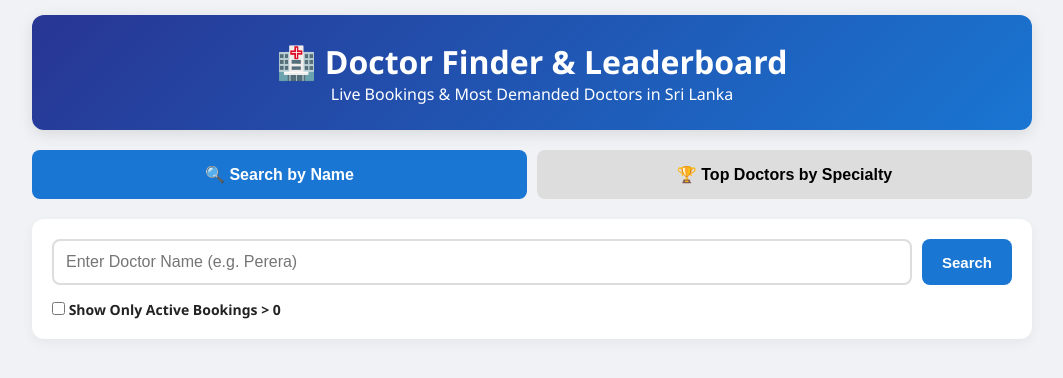
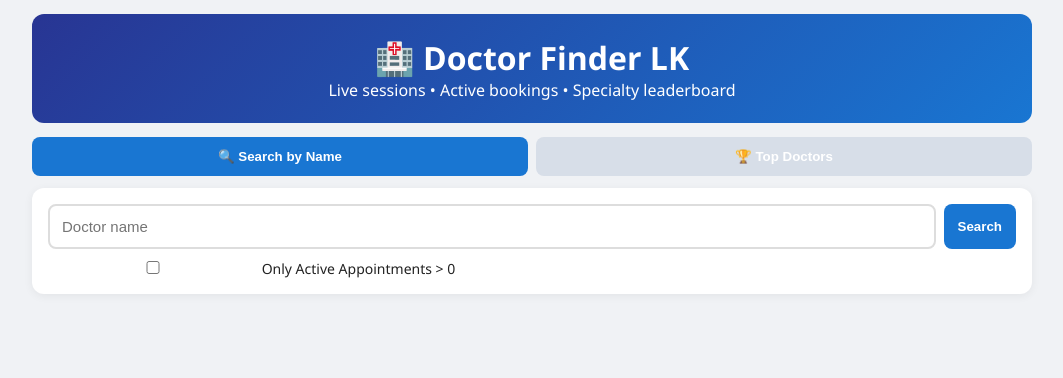
Before and after one commit to RV00095/Doc-Finder, a Flask app: page / in a window 1280 px wide. Shown: the top 378 px of the page, without its empty margins (108-1171 px from the left). Run offline with Flask 3, Linux system fonts and the light colour scheme.

Commit message:
index.html

```diff
--- a/templates/index.html
+++ b/templates/index.html
@@ -1,302 +1,218 @@
 <!DOCTYPE html>
 <html lang="en">
 <head>
-    <meta charset="UTF-8">
-    <meta name="viewport" content="width=device-width, initial-scale=1">
-    <title>Doctor Finder & Leaderboard - Sri Lanka</title>
+<meta charset="UTF-8" />
+<meta name="viewport" content="width=device-width, initial-scale=1" />
+<title>Doctor Finder LK</title>
 <style>
-        * { box-sizing: border-box; margin: 0; padding: 0; }
-        body { font-family: 'Segoe UI', Tahoma, sans-serif; background: #f0f2f5; color: #222; padding: 15px; }
-        .container { max-width: 1000px; margin: 0 auto; }
-        header { background: linear-gradient(135deg, #283593, #1976d2); color: #fff; padding: 25px; border-radius: 12px; text-align: center; margin-bottom: 20px; box-shadow: 0 4px 15px rgba(0,0,0,0.1); }
-
-        .tabs { display: flex; gap: 10px; margin-bottom: 20px; }
-        .tab-btn { flex: 1; padding: 15px; background: #ddd; border: none; font-size: 16px; font-weight: bold; border-radius: 8px; cursor: pointer; transition: 0.3s; }
-        .tab-btn.active { background: #1976d2; color: #fff; }
-
-        .tab-content { display: none; }
-        .tab-content.active { display: block; }
-
-        .search-card { background: #fff; padding: 20px; border-radius: 12px; box-shadow: 0 4px 12px rgba(0,0,0,0.05); margin-bottom: 20px; }
-        .input-group { display: flex; gap: 10px; flex-wrap: wrap; }
-        input[type="text"], select { flex: 1; min-width: 240px; padding: 12px; border: 2px solid #ddd; border-radius: 8px; font-size: 16px; }
-        .btn { padding: 12px 20px; border: none; border-radius: 8px; font-size: 15px; font-weight: bold; cursor: pointer; color: #fff; background: #1976d2; }
-        .btn-green { background: #2e7d32; }
-        .btn-green:hover { background: #1b5e20; }
-
-        .status-bar { background: #e3f2fd; color: #0d47a1; padding: 12px; border-radius: 8px; margin-bottom: 16px; font-weight: bold; display: none; text-align: center; }
-
-        .card { background: #fff; border-radius: 10px; margin-bottom: 20px; padding: 15px; border-left: 5px solid #1976d2; box-shadow: 0 2px 10px rgba(0,0,0,0.1); }
-        .doc-name { font-size: 20px; font-weight: bold; color: #b71c1c; margin-bottom: 5px;}
-        .hosp-name { font-size: 16px; font-weight: bold; color: #1976d2; background: #e3f2fd; padding: 5px 10px; border-radius: 5px; display: inline-block; margin-bottom: 10px; border: 1px solid #90caf9;}
-
-        table { width: 100%; border-collapse: collapse; font-size: 14px; margin-top: 10px; }
-        th, td { padding: 10px; text-align: left; border-bottom: 1px solid #eee; }
-        th { background: #f5f5f5; }
-        .booked { background: #c8e6c9; color: #1b5e20; padding: 4px 10px; border-radius: 10px; font-weight: bold; }
-
-        .leaderboard-item { display: flex; justify-content: space-between; align-items: center; padding: 15px; border-bottom: 1px solid #eee; }
-        .leaderboard-item:nth-child(1) .rank { font-size: 24px; color: gold; }
-        .leaderboard-item:nth-child(2) .rank { font-size: 20px; color: silver; }
-        .leaderboard-item:nth-child(3) .rank { font-size: 18px; color: #cd7f32; }
-        .rank { font-size: 16px; font-weight: bold; width: 40px; }
-        .stats { text-align: right; }
-        .big-number { font-size: 24px; font-weight: bold; color: #2e7d32; }
-
-        /* Filters */
-        .filters { margin-top: 15px; font-size: 14px; }
-        .filters label { margin-right: 15px; cursor: pointer; font-weight: bold; }
+*{box-sizing:border-box;margin:0;padding:0}
+body{font-family:Segoe UI,Tahoma,sans-serif;background:#f0f2f5;color:#222;padding:14px}
+.wrap{max-width:1000px;margin:0 auto}
+header{background:linear-gradient(135deg,#283593,#1976d2);color:#fff;padding:22px;border-radius:12px;text-align:center;margin-bottom:14px}
+.tabs{display:flex;gap:8px;margin-bottom:12px}
+.tab{flex:1;padding:12px;border:0;border-radius:8px;font-weight:700;background:#d7dee8;cursor:pointer}
+.tab.on{background:#1976d2;color:#fff}
+.panel{display:none}.panel.on{display:block}
+.box{background:#fff;border-radius:12px;padding:16px;margin-bottom:12px;box-shadow:0 2px 10px rgba(0,0,0,.06)}
+.row{display:flex;gap:8px;flex-wrap:wrap}
+input,select{flex:1;min-width:210px;padding:12px;border:2px solid #ddd;border-radius:8px;font-size:15px}
+button{padding:12px 14px;border:0;border-radius:8px;background:#1976d2;color:#fff;font-weight:700;cursor:pointer}
+.btn-green{background:#2e7d32}
+.status{display:none;background:#e3f2fd;color:#0d47a1;padding:10px;border-radius:8px;margin-bottom:10px;font-weight:600}
+.card{background:#fff;border-left:5px solid #1976d2;border-radius:10px;padding:14px;margin-bottom:12px}
+.name{font-size:18px;font-weight:800;color:#b71c1c}
+.hosp{display:inline-block;margin:8px 0;background:#e3f2fd;color:#0d47a1;border:1px solid #90caf9;padding:5px 10px;border-radius:6px;font-weight:700}
+table{width:100%;border-collapse:collapse;font-size:14px;margin-top:8px}
+th,td{padding:8px;border-bottom:1px solid #eee;text-align:left}
+.bk{background:#c8e6c9;color:#1b5e20;padding:2px 8px;border-radius:10px;font-weight:700}
+.lb{display:flex;justify-content:space-between;gap:10px;padding:12px 0;border-bottom:1px solid #eee}
+.big{font-size:22px;font-weight:800;color:#2e7d32}
+small{color:#666}
 </style>
 </head>
 <body>
-
-<div class="container">
+<div class="wrap">
   <header>
-        <h1>🏥 Doctor Finder & Leaderboard</h1>
-        <p>Live Bookings & Most Demanded Doctors in Sri Lanka</p>
+    <h1>🏥 Doctor Finder LK</h1>
+    <p>Live sessions • Active bookings • Specialty leaderboard</p>
   </header>
 
   <div class="tabs">
-        <button class="tab-btn active" onclick="switchTab('searchTab')">🔍 Search by Name</button>
-        <button class="tab-btn" onclick="switchTab('topTab')">🏆 Top Doctors by Specialty</button>
+    <button class="tab on" onclick="go('search')">🔍 Search by Name</button>
+    <button class="tab" onclick="go('top')">🏆 Top Doctors</button>
   </div>
 
-    <!-- TAB 1: SEARCH -->
-    <div id="searchTab" class="tab-content active">
-        <div class="search-card">
-            <div class="input-group">
-                <input type="text" id="docInput" placeholder="Enter Doctor Name (e.g. Perera)" onkeypress="if(event.key==='Enter') searchDoc()">
-                <button class="btn" onclick="searchDoc()">Search</button>
-                <button class="btn btn-green" id="csvBtn" style="display:none;" onclick="downloadCSV()">📥 Download CSV</button>
+  <div id="search" class="panel on">
+    <div class="box">
+      <div class="row">
+        <input id="q" placeholder="Doctor name" onkeypress="if(event.key==='Enter')doSearch()" />
+        <button onclick="doSearch()">Search</button>
+        <button class="btn-green" id="csvBtn" style="display:none" onclick="downloadCSV()">📥 Download CSV</button>
       </div>
-            <div class="filters">
-                <label><input type="checkbox" id="onlyBooked" onchange="renderCards()"> Show Only Active Bookings > 0</label>
+      <label style="display:block;margin-top:10px;font-size:14px">
+        <input type="checkbox" id="onlyBooked" onchange="paint()" /> Only Active Appointments &gt; 0
+      </label>
     </div>
-        </div>
-        <div class="status-bar" id="searchStatus"></div>
-        <div id="searchResults"></div>
+    <div id="sStatus" class="status"></div>
+    <div id="sResults"></div>
   </div>
 
-    <!-- TAB 2: TOP DOCTORS -->
-    <div id="topTab" class="tab-content">
-        <div class="search-card">
-            <div class="input-group">
-                <!-- Hardcoded Popular Specialties to avoid Vercel timeouts -->
-                <select id="specSelect">
-                    <option value="9">Cardiologist</option>
-                    <option value="15">Dermatologist</option>
-                    <option value="42">Neurologist</option>
-                    <option value="29">General Physician</option>
-                    <option value="60">Psychiatrist</option>
-                    <option value="46">Orthopaedic Surgeon</option>
-                    <option value="25">ENT Surgeon</option>
-                    <option value="26">Eye Surgeon</option>
-                    <option value="14">Dental Surgeon</option>
-                    <option value="49">Paediatrician</option>
-                    <option value="31">Gynaecologist</option>
-                    <option value="76">VOG</option>
-                </select>
-                <button class="btn" onclick="getTopDoctors()">Get Leaderboard</button>
+  <div id="top" class="panel">
+    <div class="box">
+      <div class="row">
+        <select id="spec"><option value="">Loading specialties...</option></select>
+        <button onclick="doTop()">Get Leaderboard</button>
       </div>
-            <small style="color:#666; display:block; margin-top:10px;">* Live data fetching. Please wait ~5 seconds.</small>
+      <small>Uses live doc.lk data. Takes ~10–20s.</small>
     </div>
-        <div class="status-bar" id="topStatus"></div>
-        <div class="card" style="display:none;" id="leaderboardCard">
-            <h3 style="margin-bottom: 15px; color:#1976d2;">🏆 Most Booked Doctors (Live Data)</h3>
-            <div id="topResults"></div>
-        </div>
+    <div id="tStatus" class="status"></div>
+    <div id="tResults" class="box" style="display:none"></div>
   </div>
 </div>
 
 <script>
-    let allResults = [];
+let allResults=[];
 
-    function switchTab(tabId) {
-        document.querySelectorAll('.tab-content').forEach(el => el.classList.remove('active'));
-        document.querySelectorAll('.tab-btn').forEach(el => el.classList.remove('active'));
-        document.getElementById(tabId).classList.add('active');
-        event.target.classList.add('active');
+function go(id){
+  document.querySelectorAll('.panel').forEach(p=>p.classList.remove('on'));
+  document.querySelectorAll('.tab').forEach(t=>t.classList.remove('on'));
+  document.getElementById(id).classList.add('on');
+  event.target.classList.add('on');
+  if(id==='top') loadSpecs();
+}
+function show(id,msg){const el=document.getElementById(id);el.style.display='block';el.textContent=msg;}
+function esc(s){return String(s??'').replace(/[&<>"']/g,m=>({ '&':'&amp;','<':'&lt;','>':'&gt;','"':'&quot;',"'":'&#39;' }[m]));}
+
+async function doSearch(){
+  const q=document.getElementById('q').value.trim();
+  if(q.length<2) return alert('Name too short');
+  allResults=[]; document.getElementById('sResults').innerHTML='';
+  document.getElementById('csvBtn').style.display='none';
+  show('sStatus','Searching...');
+  try{
+    const res=await fetch('/api/search',{method:'POST',headers:{'Content-Type':'application/json'},body:JSON.stringify({doctor:q})});
+    const data=await res.json();
+    if(data.error) return show('sStatus','Error: '+data.error);
+    if(!data.items?.length) return show('sStatus','No doctors found');
+    allResults=data.items.map(it=>({...it,loaded:false,sessions:[]}));
+    paint();
+    show('sStatus',`Found ${allResults.length}. Loading sessions...`);
+    let done=0;
+    for(let i=0;i<allResults.length;i+=3){
+      const batch=allResults.slice(i,i+3);
+      await Promise.all(batch.map(async it=>{
+        try{
+          const r=await fetch('/api/channel',{method:'POST',headers:{'Content-Type':'application/json'},body:JSON.stringify({url:it.channel_url,doctor:it.doctor,hospital:it.hospital,specialty:it.specialty})});
+          const d=await r.json();
+          it.doctor=d.doctor||it.doctor;
+          it.hospital=d.hospital||it.hospital;
+          it.specialty=d.specialty||it.specialty;
+          it.sessions=d.sessions||[];
+        }catch(e){it.sessions=[];}
+        it.loaded=true; done++; show('sStatus',`Loaded ${done}/${allResults.length}`); paint();
+      }));
+    }
+    show('sStatus',`✅ Done (${allResults.length})`);
+    document.getElementById('csvBtn').style.display='inline-block';
+  }catch(e){show('sStatus','Error: '+e.message)}
 }
 
-    function showStatus(id, text) {
-        const el = document.getElementById(id);
-        el.style.display = 'block';
-        el.textContent = text;
+function paint(){
+  const only=document.getElementById('onlyBooked').checked;
+  let html='';
+  for(const it of allResults){
+    let ss=it.sessions||[];
+    if(only) ss=ss.filter(s=>Number(s.booked)>0);
+    if(only && it.loaded && !ss.length) continue;
+    html+=`<div class="card">
+      <div class="name">👨‍⚕️ ${esc(it.doctor)}</div>
+      <div class="hosp">🏥 ${esc(it.hospital||'Unknown Hospital')}</div>
+      <div><small>🩺 ${esc(it.specialty||'')}</small></div>`;
+    if(!it.loaded) html+=`<div><small>⏳ Loading sessions...</small></div>`;
+    else if(!ss.length) html+=`<div><small>No sessions${only?' with bookings':''}</small></div>`;
+    else{
+      html+=`<table><thead><tr><th>Hospital</th><th>Date</th><th>Time</th><th>Booked</th><th>Status</th></tr></thead><tbody>`;
+      for(const s of ss){
+        html+=`<tr>
+          <td><b>🏥 ${esc(s.hospital||it.hospital)}</b></td>
+          <td>📅 ${esc(s.date)} (${esc(s.day||'')})</td>
+          <td>⏰ ${esc(s.time)}</td>
+          <td><span class="${Number(s.booked)>0?'bk':''}">${esc(s.booked)}</span></td>
+          <td>${esc(s.status)}</td>
+        </tr>`;
+      }
+      html+=`</tbody></table>`;
+    }
+    html+=`<div style="margin-top:8px"><a href="${esc(it.channel_url)}" target="_blank">Open Doc990 ↗</a></div></div>`;
+  }
+  document.getElementById('sResults').innerHTML=html||'<div class="box">No results</div>';
 }
 
-    // --- TAB 1: SEARCH DOCTOR ---
-    async function searchDoc() {
-        const query = document.getElementById("docInput").value;
-        if(query.length < 2) return alert("Enter at least 2 characters");
-
-        const resultsArea = document.getElementById("searchResults");
-        document.getElementById("csvBtn").style.display = "none";
-        resultsArea.innerHTML = "";
-        allResults = [];
-        showStatus('searchStatus', "Searching hospitals...");
-
-        try {
-            const res = await fetch("/api/search", { method: "POST", headers: {"Content-Type": "application/json"}, body: JSON.stringify({doctor: query}) });
-            const data = await res.json();
-
-            if (!data.items || data.items.length === 0) {
-                showStatus('searchStatus', "No doctors found."); return;
+function downloadCSV(){
+  const only=document.getElementById('onlyBooked').checked;
+  const rows=[['Doctor','Specialty','Hospital','Date','Day','Time','Booked','Status','URL']];
+  allResults.forEach(it=>{
+    (it.sessions||[]).forEach(s=>{
+      if(only && Number(s.booked)<=0) return;
+      rows.push([it.doctor,it.specialty,it.hospital||s.hospital,s.date,s.day,s.time,s.booked,s.status,it.channel_url]);
+    });
+  });
+  const csv='\uFEFF'+rows.map(r=>r.map(c=>`"${String(c??'').replace(/"/g,'""')}"`).join(',')).join('\r\n');
+  const a=document.createElement('a'); a.href=URL.createObjectURL(new Blob([csv],{type:'text/csv'})); a.download='doctor_sessions.csv'; a.click();
 }
 
-            showStatus('searchStatus', `Found ${data.items.length} links. Loading sessions...`);
-
-            // Map items for rendering
-            allResults = data.items.map(item => ({
-                doctor: item.doctor,
-                specialty: item.specialty,
-                hospital: item.hospital,
-                channel_url: item.channel_url,
-                loaded: false,
-                sessions: []
-            }));
-
-            renderCards();
-
-            let loadedCount = 0;
-            // Fetch channel details in batches to prevent timeouts
-            for (let i = 0; i < allResults.length; i += 3) {
-                const batch = allResults.slice(i, i + 3);
-                await Promise.all(batch.map(async (item) => {
-                    try {
-                        const r = await fetch("/api/channel", {
-                            method: "POST",
-                            headers: {"Content-Type": "application/json"},
-                            body: JSON.stringify({url: item.channel_url, doctor: item.doctor, hospital: item.hospital})
-                        });
-                        const chData = await r.json();
-                        item.hospital = chData.hospital || item.hospital; // Update real hospital name
-                        item.sessions = chData.sessions || [];
-                    } catch (e) {
-                        item.sessions = [];
-                    } finally {
-                        item.loaded = true;
-                        loadedCount++;
-                        showStatus('searchStatus', `Loaded ${loadedCount} / ${allResults.length} hospitals.`);
-                        renderCards();
-                    }
-                }));
-            }
-            showStatus('searchStatus', `✅ Complete! Loaded ${allResults.length} entries.`);
-        } catch (err) {
-            showStatus('searchStatus', "Error: " + err.message);
-        } finally {
-            if (allResults.length > 0) {
-                document.getElementById("csvBtn").style.display = "inline-block"; // Show CSV button
-            }
+async function loadSpecs(){
+  const sel=document.getElementById('spec');
+  if(sel.dataset.ok==='1') return;
+  try{
+    const res=await fetch('/api/get_specialties');
+    const specs=await res.json();
+    sel.innerHTML=(specs||[]).map(s=>`<option value="${esc(s.id)}" data-name="${esc(s.name)}">${esc(s.name)}</option>`).join('');
+    sel.dataset.ok='1';
+  }catch(e){
+    sel.innerHTML='<option value="General Physician" data-name="General Physician">General Physician</option>';
   }
 }
 
-    function renderCards() {
-        const onlyBooked = document.getElementById("onlyBooked").checked;
-        const area = document.getElementById("searchResults");
-        let html = "";
-
-        for (const item of allResults) {
-            let sessionsToShow = item.sessions;
-            if (onlyBooked) {
-                sessionsToShow = sessionsToShow.filter(s => Number(s.booked) > 0);
-                if (item.loaded && sessionsToShow.length === 0) continue; // Skip if no booked sessions
+async function doTop(){
+  const sel=document.getElementById('spec');
+  const id=sel.value;
+  const name=sel.options[sel.selectedIndex]?.getAttribute('data-name') || sel.options[sel.selectedIndex]?.text || '';
+  if(!id && !name) return alert('Select specialty');
+  document.getElementById('tResults').style.display='none';
+  show('tStatus',`Fetching ${name} leaderboard...`);
+  try{
+    const res=await fetch('/api/top_doctors',{
+      method:'POST',headers:{'Content-Type':'application/json'},
+      body:JSON.stringify({specialty_id:id, specialty_name:name})
+    });
+    const data=await res.json();
+    if(data.error) return show('tStatus','Error: '+data.error);
+    const docs=data.doctors||[];
+    if(!docs.length){
+      show('tStatus',`No ranked doctors. Links found: ${data.found_links||0}, checked: ${data.checked||0}. ${data.message||''}`);
+      return;
     }
-
-            html += `
-                <div class="card">
-                    <div class="doc-name">👨‍⚕️ ${item.doctor}</div>
-                    <div class="hosp-name">🏥 ${item.hospital}</div> <!-- HOSPITAL NAME ADDED HERE -->
-                    <div style="margin-bottom:10px;">🩺 ${item.specialty}</div>
-            `;
-
-            if (!item.loaded) {
-                html += `<div style="color:#666;">⏳ Loading live bookings...</div>`;
-            } else if (sessionsToShow.length === 0) {
-                html += `<div style="color:#999;">No sessions found (or none match filter).</div>`;
-            } else {
-                html += `<table><tr><th>Date</th><th>Time</th><th>Danata Booked</th><th>Status</th></tr>`;
-                for (const s of sessionsToShow) {
-                    html += `<tr>
-                                <td>📅 ${s.date} (${s.day})</td>
-                                <td>⏰ ${s.time}</td>
-                                <td><span class="${s.booked > 0 ? 'booked' : ''}">${s.booked} Active</span></td>
-                                <td>${s.status}</td>
-                             </tr>`;
-                }
-                html += `</table>`;
-            }
-            html += `<div style="margin-top:10px; font-size:12px;"><a href="${item.channel_url}" target="_blank">Book on Doc990 ↗</a></div></div>`;
-        }
-        area.innerHTML = html || `<p style="padding:20px; background:#fff; text-align:center;">No results match your filter.</p>`;
-    }
-
-    function downloadCSV() {
-        const onlyBooked = document.getElementById("onlyBooked").checked;
-        const rows = [["Doctor", "Specialty", "Hospital", "Date", "Day", "Time", "Booked Count", "Status", "Link"]];
-
-        allResults.forEach(item => {
-            item.sessions.forEach(s => {
-                if (onlyBooked && Number(s.booked) <= 0) return;
-                rows.push([item.doctor, item.specialty, item.hospital, s.date, s.day, s.time, s.booked, s.status, item.channel_url]);
+    let html=`<h3 style="margin-bottom:8px">🏆 ${esc(name)}</h3>
+      <small>Found links: ${data.found_links||0} | Checked: ${data.checked||0}</small>`;
+    docs.forEach((d,i)=>{
+      const rank=i===0?'🥇':i===1?'🥈':i===2?'🥉':`#${i+1}`;
+      html+=`<div class="lb">
+        <div>
+          <div style="font-weight:800">${rank} ${esc(d.name)}</div>
+          <small>🏥 ${(d.hospitals||[]).map(esc).join(', ')||'N/A'}</small><br/>
+          <small>🩺 ${esc(d.specialty||'')} • Sessions: ${d.session_count||0}</small>
+        </div>
+        <div style="text-align:right">
+          <div class="big">${d.total_booked||0}</div>
+          <small>Active bookings</small>
+        </div>
+      </div>`;
     });
-        });
-
-        const csvContent = "\uFEFF" + rows.map(r => r.map(c => `"${String(c).replace(/"/g, '""')}"`).join(",")).join("\r\n");
-        const link = document.createElement("a");
-        link.href = URL.createObjectURL(new Blob([csvContent], {type: "text/csv;charset=utf-8;"}));
-        link.download = "Doctor_Sessions.csv";
-        link.click();
-    }
-
-    // --- TAB 2: TOP DOCTORS ---
-    async function getTopDoctors() {
-        const specId = document.getElementById("specSelect").value;
-        const specName = document.getElementById("specSelect").options[document.getElementById("specSelect").selectedIndex].text;
-
-        document.getElementById("leaderboardCard").style.display = "none";
-        document.getElementById("topResults").innerHTML = "";
-        showStatus('topStatus', `Fetching top ${specName} doctors. Please wait ~5 seconds... ⏳`);
-
-        try {
-            const res = await fetch("/api/top_doctors", { method: "POST", headers: {"Content-Type": "application/json"}, body: JSON.stringify({specialty_id: specId}) });
-            const data = await res.json();
-
-            document.getElementById("topStatus").style.display = "none";
-
-            if (data.error) {
-                alert("Error: " + data.error); return;
-            }
-            if (!data.doctors || data.doctors.length === 0) {
-                alert("No doctors found with active bookings for this specialty right now."); return;
-            }
-
-            let html = "";
-            data.doctors.forEach((d, i) => {
-                const rankIcon = i === 0 ? "🥇" : i === 1 ? "🥈" : i === 2 ? "🥉" : `#${i+1}`;
-                html += `
-                    <div class="leaderboard-item">
-                        <div style="display:flex; align-items:center; gap:15px;">
-                            <div class="rank">${rankIcon}</div>
-                            <div>
-                                <div class="doc-name" style="margin:0;">${d.name}</div>
-                                <small style="color:#666;">Hospitals: ${d.hospitals.join(', ')}</small>
-                            </div>
-                        </div>
-                        <div class="stats">
-                            <div style="font-size:12px; color:#666; text-transform:uppercase;">Total Booked</div>
-                            <div class="big-number">${d.total_booked}</div>
-                        </div>
-                    </div>
-                `;
-            });
-
-            document.getElementById("topResults").innerHTML = html;
-            document.getElementById("leaderboardCard").style.display = "block";
-
-        } catch (err) {
-            showStatus('topStatus', "Error: " + err.message);
-        }
+    const box=document.getElementById('tResults');
+    box.innerHTML=html; box.style.display='block';
+    show('tStatus',`✅ Top ${docs.length} doctors loaded`);
+  }catch(e){show('tStatus','Error: '+e.message)}
 }
 </script>
 </body>
```
Lines whose indentation alone changed are shown as unchanged.
